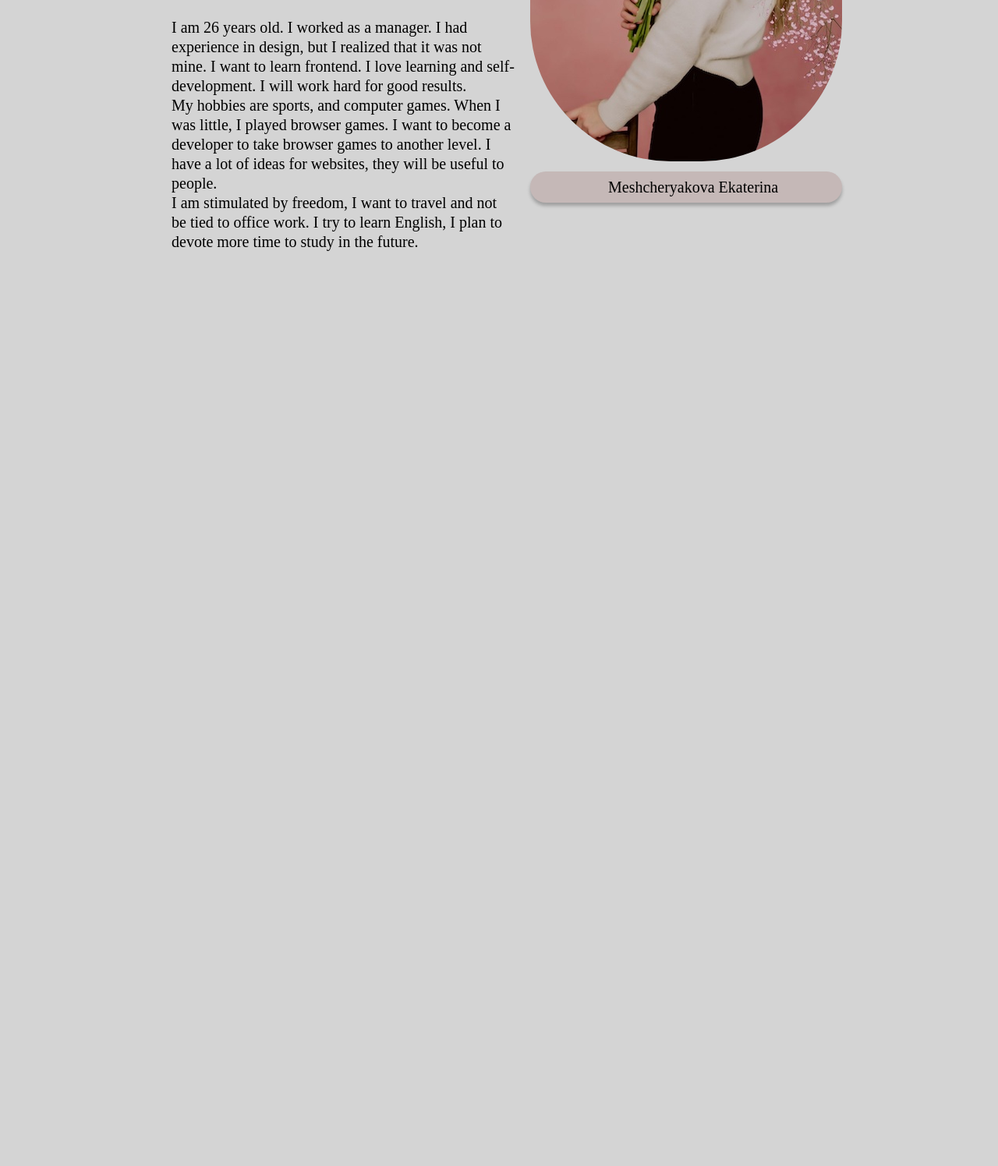
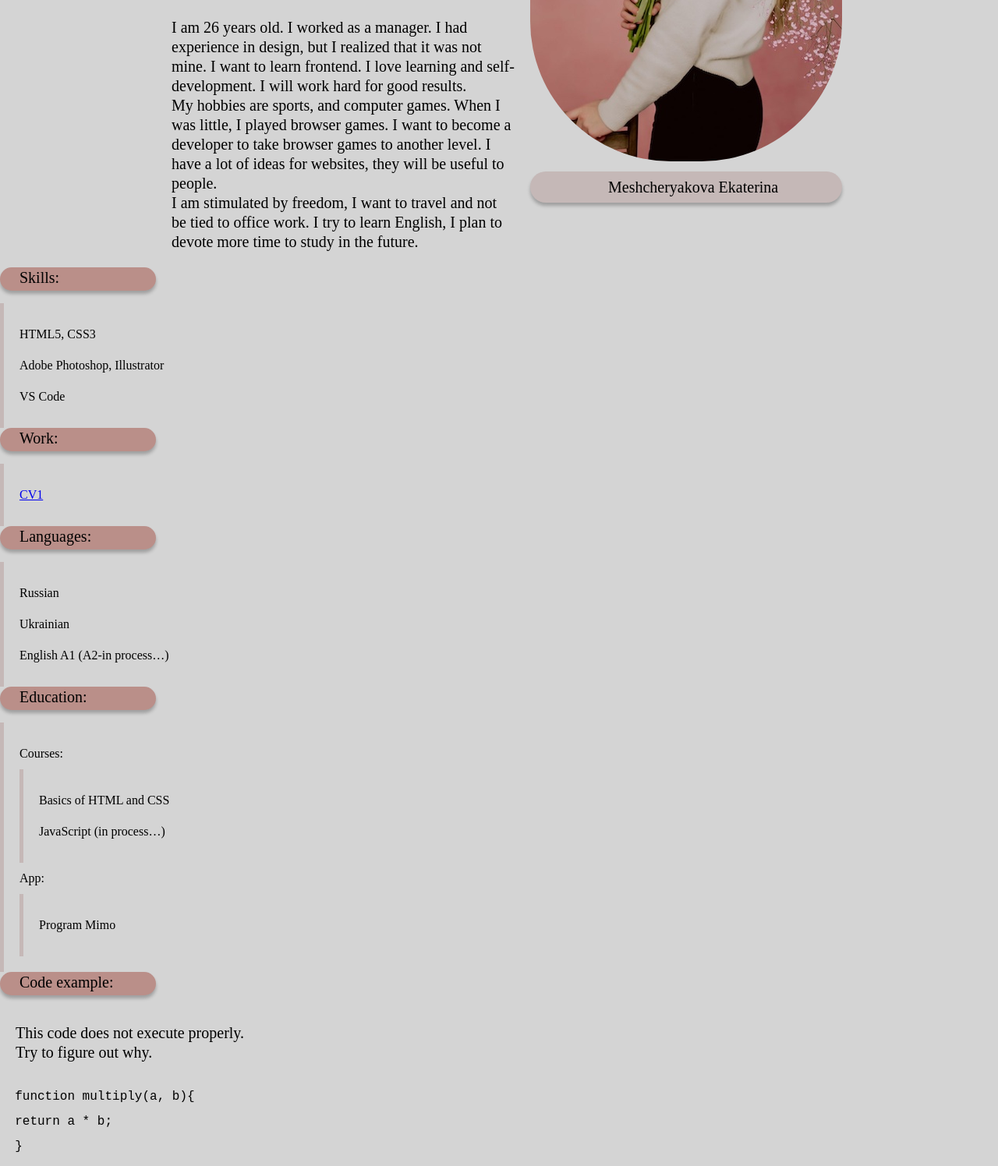
Before and after one commit to EV-Ekaterina/rsschool-cv, a plain HTML site: page index.html in a window 1280 px wide. Shown: the part 483-1979 px from the top of the page at 78% size. Before the commit the page ends 826 px from the top, so only its background shows below. Drawn offline with Linux system fonts and the light colour scheme.

Commit message:
feat: add main html

```diff
--- a/index.html
+++ b/index.html
@@ -21,7 +21,7 @@
             <li class="nav-item"><a href="#work" class="nav-link">Work</a></li>
             <li class="nav-item"><a href="#languages" class="nav-link">Languages</a></li>
             <li class="nav-item"><a href="#education" class="nav-link">Education</a></li>
-            <li class="nav-item"><a href="#code_example" class="nav-link">Code example</a></li>
+            <li class="nav-item"><a href="#code" class="nav-link">Code example</a></li>
           </ul>
         </nav>
       </div>
@@ -35,7 +35,7 @@
           </div>
           <div class="two-flex">
             <section class="section_contact" id="contact">
-                <h2 class="caption">My Contact info:</h2><br/>
+                <h2 class="caption">My Contact:</h2><br/>
                 <ul class="inside-aligned">
                   <li>Address: Moscow</li>
                   <li>E-mail:  katrinellakati@gmail.ru</li>
@@ -64,9 +64,65 @@
           </div>
         </div>
       </div>
-
+      <div class="container">
+        <div class="second">
+          <section class="section_skills" id="skills">
+            <h2 class="caption">Skills:</h2><br>
+            <ul class="inside-aligned">
+              <li>HTML5, CSS3</li>
+              <li>Adobe Photoshop, Illustrator</li>
+              <li>VS Code</li>
+            </ul>
+          </section>
+          <section class="section_work" id="work">
+            <h2 class="caption">Work:</h2><br>
+            <ul class="inside-aligned">
+              <li><a href="https://EV-Ekaterina.github.io/rsschool-cv/cv">CV1</a></li>
+            </ul>
+          </section>
+          <section class="section_lenguages" id="languages">
+            <h2 class="caption">Languages:</h2><br>
+            <ul class="inside-aligned">
+              <li>Russian</li>
+              <li>Ukrainian</li>
+              <li>English A1 (A2-in process…)</li>
+            </ul>
+          </section>
+        </div>
+      </div>
+      <div class="container">
+        <div class="third">
+          <section class="section_education" id="education">
+            <h2 class="caption">Education:</h2><br>
+            <ul class="inside-aligned">
+              <li>Courses:
+                <ul class="inside-aligned">
+                  <li>Basics of HTML and CSS</li>
+                  <li>JavaScript (in process…)</li>
+                </ul>
+              </li>
+              <li> App:
+                <ul class="inside-aligned">
+                  <li>Program Mimo</li>
+                </ul>
+              </li>
+            </ul>
+          </section>
+          <section class="section_code" id="code">
+            <h2 class="caption">Code example:</h2><br>
+            <p class="text">This code does not execute properly.<br>
+            Try to figure out why.</p>
+            <pre><code>
+  function multiply(a, b){ <br>
+  return a * b; <br>
+  }
+            </code></pre>
+          </section>
+        </div>
+      </div>
     </main>
     <footer>
+
     </footer>
   </body>
 </html>
```
